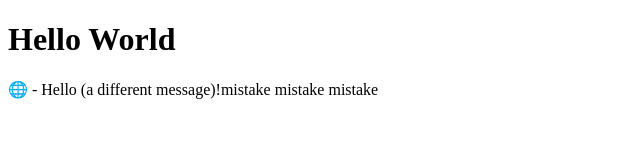
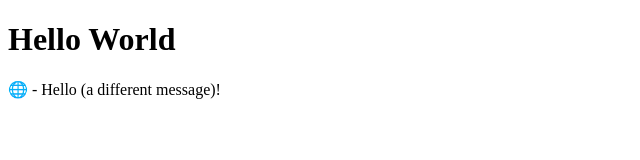
Before and after one commit to TyronR/software_3_lab_1, a plain HTML site: page index.html in a window 1280 px wide. Shown: the whole page, without its empty margins (0-640 px from the left). Drawn offline with Linux system fonts and the light colour scheme.

Commit message:
Revert "a second mistake"
This reverts commit 9dae977687c1c6ecf02766f72b81cea4c9a459ca.

```diff
--- a/index.html
+++ b/index.html
@@ -7,7 +7,7 @@
 	<body>
 		<h1>Hello World</h1>
 		<p>
-		&#127760 - Hello (a different message)!mistake mistake mistake
+		&#127760 - Hello (a different message)!
 	</p>
 	</body>
 	</html>
```
